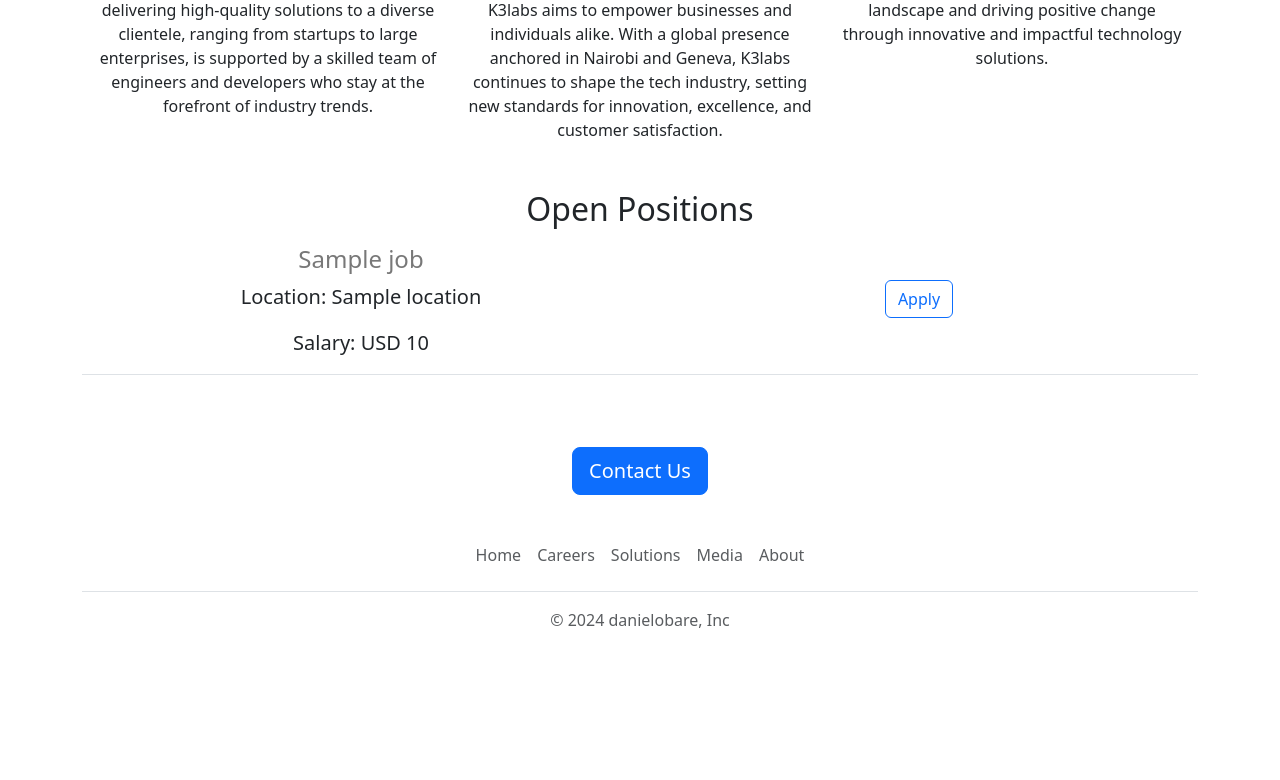
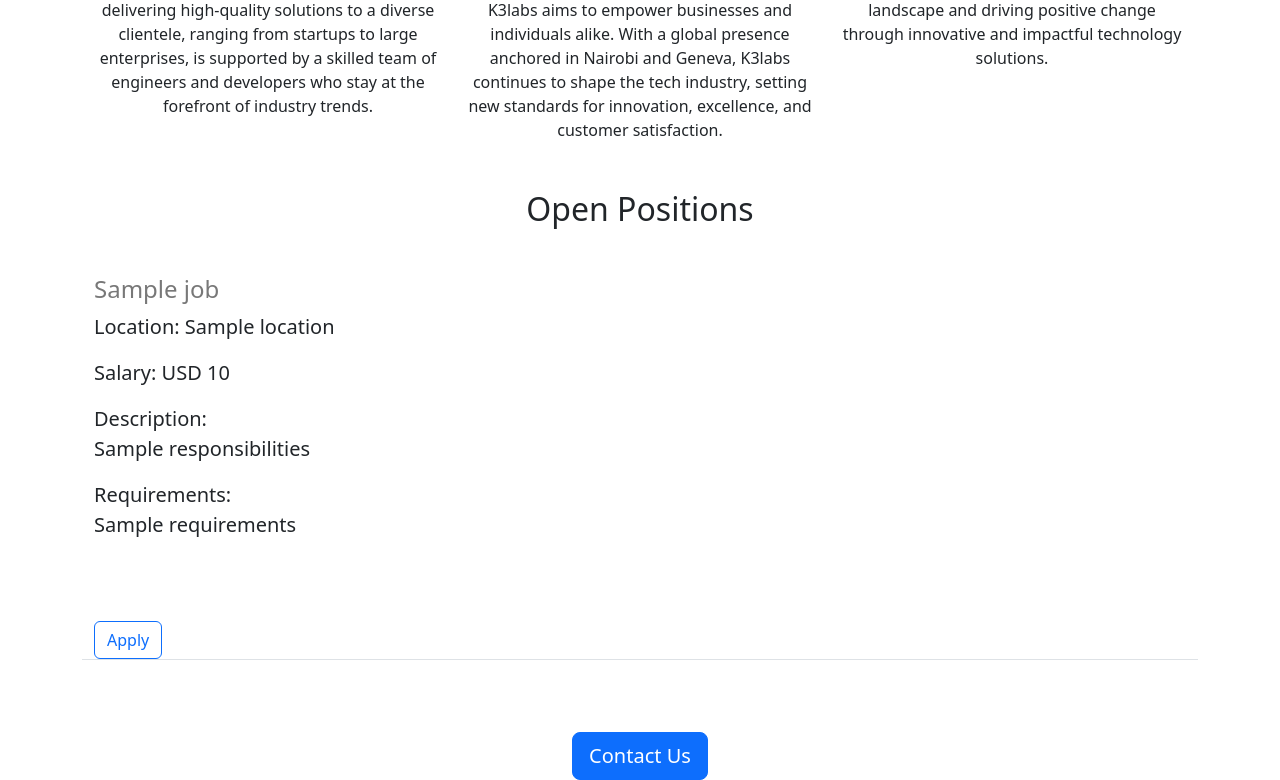
Before and after one commit to danielobare/daniel-obare-careers-website, a Flask app: template templates/home.html in a window 1280 px wide. Shown: the part 800-1580 px from the top of the page. Before the commit the page ends 1428 px from the top, so only its background shows below. Run offline with Flask 3, Linux system fonts and the light colour scheme; the template is opened without the code that fills it: most values are stand-ins (such as "Sample title", 1, 10 or a date in 2020).

```diff
--- a/database.py
+++ b/database.py
@@ -1,7 +1,8 @@
 from sqlalchemy import create_engine
 import os
 
-db_connection_string = os.environ['DB_CONNECTION_STRING']
+# db_connection_string = os.environ['DB_CONNECTION_STRING']
+db_connection_string = 'mysql+pymysql://careersadmin:Cont0546.obare_41@careers-mysql-flexible.mysql.database.azure.com:3306/danielobarecareers?connect_timeout=30'
 
 engine = create_engine(db_connection_string,
                        connect_args={"ssl": {
--- a/templates/jobitem.html
+++ b/templates/jobitem.html
@@ -1,7 +1,8 @@
 <div style="margin-bottom: auto; padding-bottom: auto; margin-left: auto; margin-right: auto" class="border-bottom row">
-  <div class="container text-center">
-    <div class="row">
-      <div class="col">
+  <div>
+    <div>
+      <div>
+        <br>
         <h4 margin-bottom: 4px style="color:rgb(120,120,120)">
           {{job['title']}}
         </h4>
@@ -13,6 +14,13 @@
                 <b>Salary: </b>{{ job['currency'] }} {{ job['salary'] }}
             {% endif %}
         </p>
+        <p>
+          <b>Description: </b><br>{{job['responsibilities']}}
+        </p>
+        <p>
+          <b>Requirements: </b><br>{{job['requirements']}}
+        </p>
+        <br>
       </div>
       <div class="col" style="margin-top: 35px">
         <button type="button" class="btn btn-outline-primary ">Apply</button>
```
